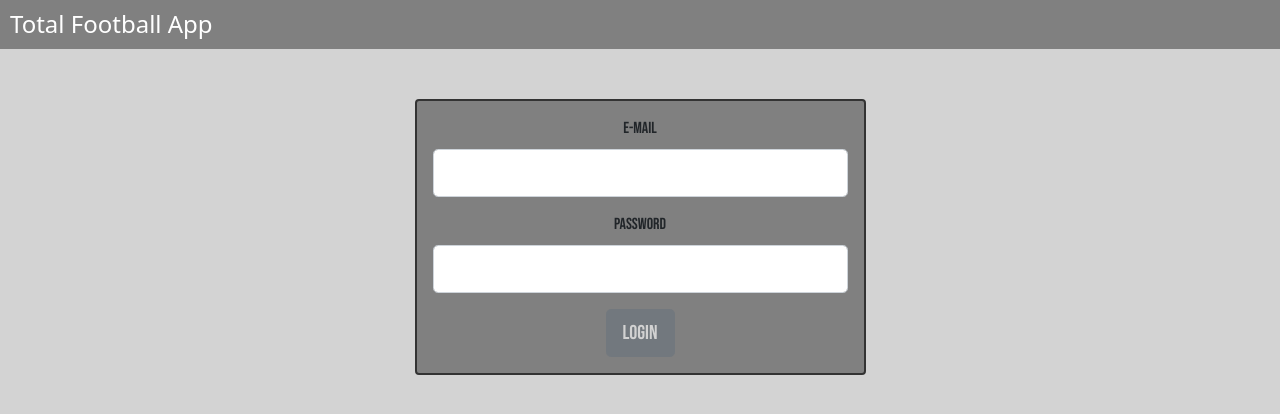
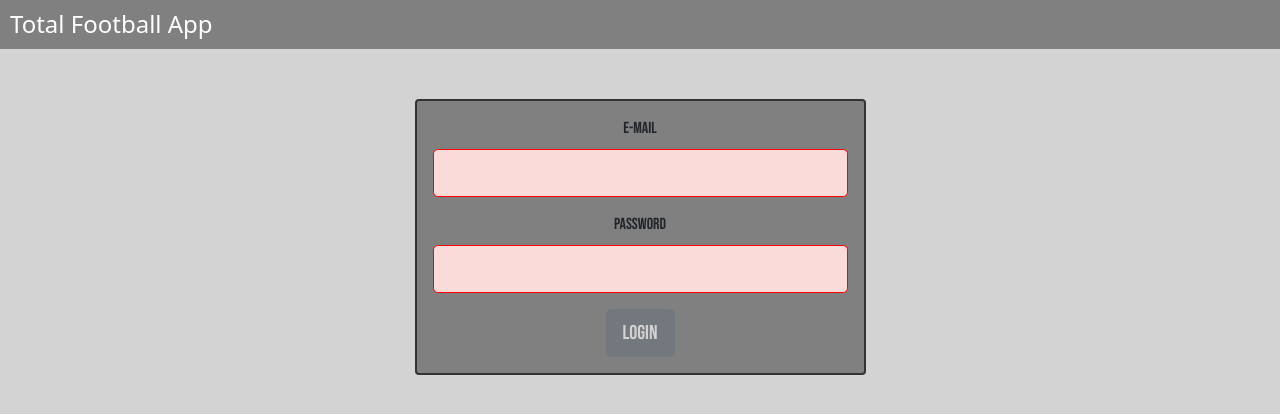
Before and after one commit to jsanzlopez/football-app-react, a React (Create React App) app: page / in a window 1280 px wide. Shown: the top 414 px of the page. Built offline with nearby package versions, Linux system fonts and the light colour scheme.

Commit message:
Add both useEffect and useReducer hooks

```diff
--- a/src/App.tsx
+++ b/src/App.tsx
@@ -1,4 +1,4 @@
-import React, { useState } from 'react';
+import React, { useEffect, useState } from 'react';
 import './App.scss';
 import Home from './components/home/home';
 import Login from './components/Login/Login';
@@ -7,13 +7,21 @@ import MainHeader from './components/MainHeader/MainHeader';
 function App() {
   const [isLoggedIn, setIsLoggedIn] = useState(false);
 
+  useEffect(() => {
+    if(localStorage.getItem('isLoggedIn') === '1') {
+      setIsLoggedIn(true);
+    }
+  }, [])
+
   const loginHandler = (email: string, password: string) => {
     // We should of course check email and password
     // But it's just a dummy/ demo anyways
+    localStorage.setItem('isLoggedIn', '1');
     setIsLoggedIn(true);
   };
 
   const logoutHandler = () => {
+    localStorage.setItem('isLoggedIn', '0');
     setIsLoggedIn(false);
   };
 
--- a/src/components/Login/Login.scss
+++ b/src/components/Login/Login.scss
@@ -0,0 +1,4 @@
+.input-control.invalid input {
+  border-color: red;
+  background: #fbdada;
+}
--- a/src/components/Login/Login.tsx
+++ b/src/components/Login/Login.tsx
@@ -1,46 +1,95 @@
-import React, { Fragment, useState } from 'react';
+import React, { Fragment, useState, useEffect, useReducer } from 'react';
 import { Button, Col, Container, Form, Row } from 'react-bootstrap';
 import Card from '../common/Card/Card';
+import './Login.scss'
 
 interface LoginProps {
   onLogin: Function;
 }
 
+interface LoginAction {
+  type: string,
+  val: string,
+}
+
+const emailReducer = (state: any, action: LoginAction) => {
+  if(action.type === 'USER_INPUT') {
+    return {value: action.val, isValid: action.val.includes('@')};
+  }
+  else if (action.type === 'INPUT_BLUR') {
+    return {value: state.value, isValid: state.value.includes('@')};
+  }
+  return {value: '', isValid: false};
+}
+
+const passwordReducer = (state: any, action: LoginAction) => {
+  if(action.type === 'USER_INPUT') {
+    return {value: action.val, isValid: action.val.trim().length > 6};
+  }
+  else if (action.type === 'INPUT_BLUR') {
+    return {value: state.value, isValid: (state.value as string).trim().length > 6};
+  }
+  return {value: '', isValid: false};
+}
+
 const Login: React.FunctionComponent<LoginProps> = (props) => {
-
-  const [enteredEmail, setEnteredEmail] = useState('');
-  const [emailIsValid, setEmailIsValid] = useState(false);
-  const [enteredPassword, setEnteredPassword] = useState('');
-  const [passwordIsValid, setPasswordIsValid] = useState(false);
   const [formIsValid, setFormIsValid] = useState(false);
 
+  const [emailState, dispatchEmail] = useReducer(emailReducer, {
+    value: '',
+    isValid: false
+  });
+
+  const [passwordState, dispatchPassword] = useReducer(passwordReducer, {
+    value: '',
+    isValid: false,
+  });
+
+  const {isValid: isEmailValid} = emailState;
+  const {isValid: isPasswordValid} = passwordState;
+
+  useEffect(() => {
+    const timerToExecute = setTimeout(() => {
+      setFormIsValid(
+        isEmailValid && isPasswordValid
+      );
+    }, 500)
+    return () => {
+      clearTimeout(timerToExecute);
+    }
+  }, [isEmailValid, isPasswordValid])
+
   const emailChangeHandler = (event: any) => {
-    setEnteredEmail(event.target.value);
-
-    setFormIsValid(
-      event.target.value.includes('@') && enteredPassword.trim().length > 6
-    );
+    dispatchEmail({
+      type: 'USER_INPUT',
+      val: event.target.value
+    });
   };
 
   const passwordChangeHandler = (event: any) => {
-    setEnteredPassword(event.target.value);
-
-    setFormIsValid(
-      event.target.value.trim().length > 6 && enteredEmail.includes('@')
-    );
+    dispatchPassword({
+      type: 'USER_INPUT',
+      val: event.target.value
+    });
   };
 
   const validateEmailHandler = () => {
-    setEmailIsValid(enteredEmail.includes('@'));
+    dispatchEmail({
+      type: 'INPUT_BLUR',
+      val: ''
+    });
   };
 
   const validatePasswordHandler = () => {
-    setPasswordIsValid(enteredPassword.trim().length > 6);
+    dispatchPassword({
+      type: 'INPUT_BLUR',
+      val: ''
+    });
   };
 
   const submitHandler = (event: any) => {
     event.preventDefault();
-    props.onLogin(enteredEmail, enteredPassword);
+    props.onLogin(emailState.value, passwordState.value);
   };
 
   return (
@@ -51,22 +100,20 @@ const Login: React.FunctionComponent<LoginProps> = (props) => {
             <Card>
               <div className="p-3">
                 <Form onSubmit={submitHandler}>
-                  <div className={`input-control ${emailIsValid === false ? 'invalid' : ''}`}>
+                  <div className={`input-control ${emailState.isValid === false ? 'invalid' : ''}`}>
                     <Form.Group className="mb-3" controlId="email">
                       <Form.Label>E-Mail</Form.Label>
                       <Form.Control type="email"
-                        id="email"
-                        value={enteredEmail}
+                        value={emailState.value}
                         onChange={emailChangeHandler}
                         onBlur={validateEmailHandler} size="lg" />
                     </Form.Group>
                   </div>
-                  <div className={`input-control ${passwordIsValid === false ? 'invalid' : ''}`}>
+                  <div className={`input-control ${passwordState.isValid === false ? 'invalid' : ''}`}>
                     <Form.Group className="mb-3" controlId="password">
                       <Form.Label>Password</Form.Label>
                       <Form.Control type="password"
-                        id="password"
-                        value={enteredPassword}
+                        value={passwordState.value}
                         onChange={passwordChangeHandler}
                         onBlur={validatePasswordHandler} size="lg" />
                     </Form.Group>
```
